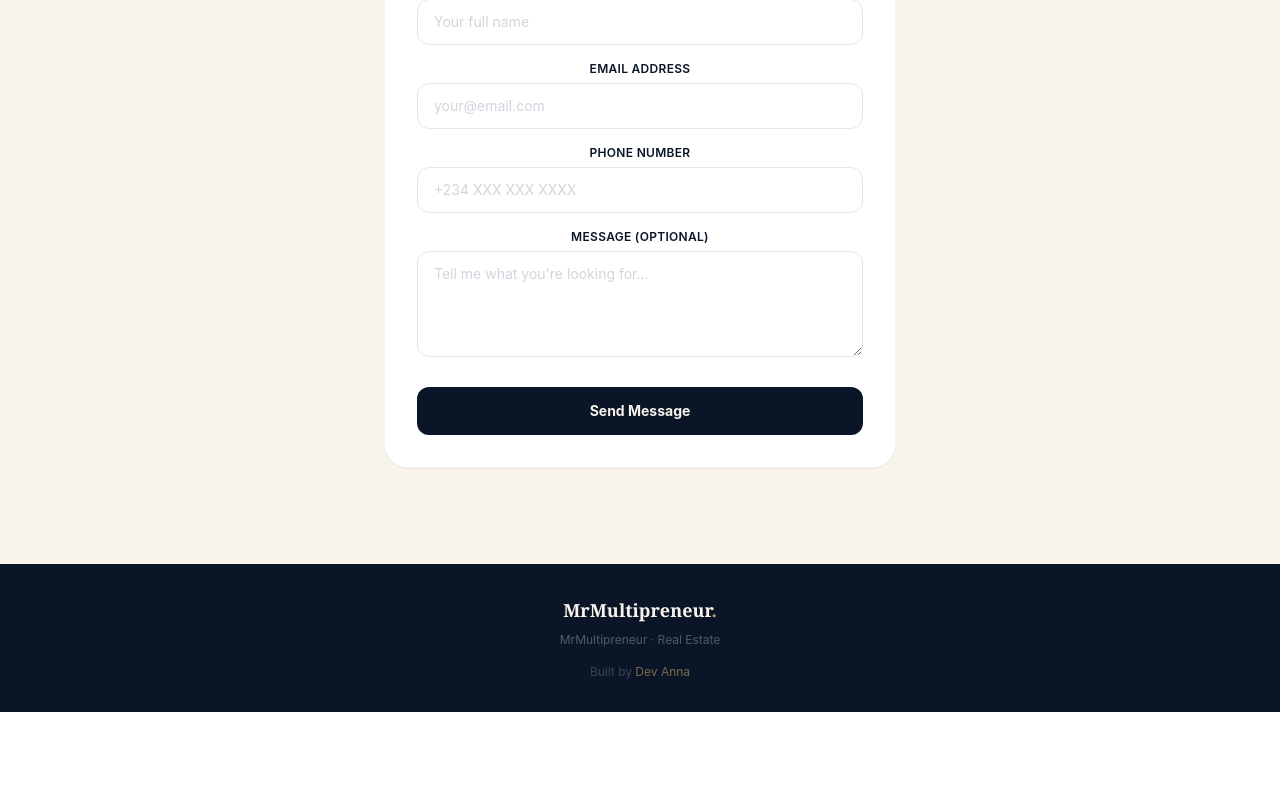
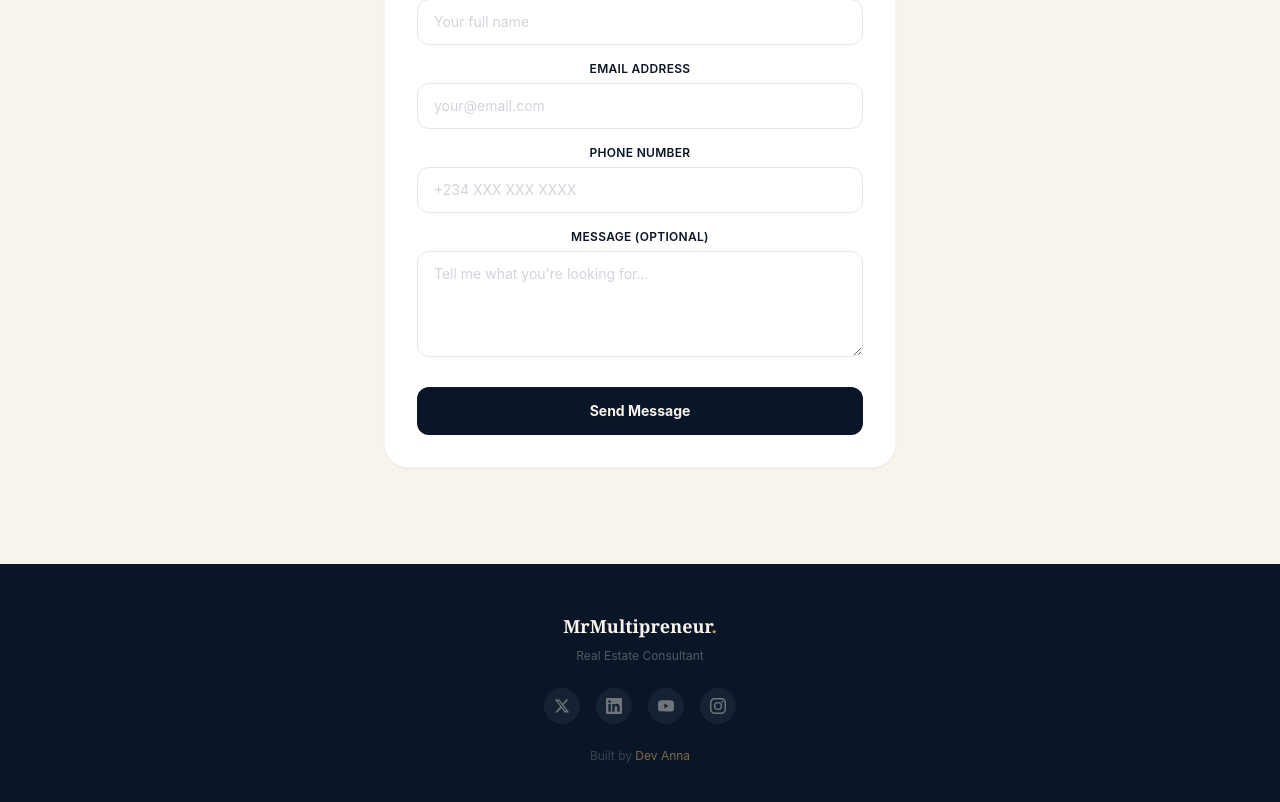
Before and after one commit to dev-anna-life/mr-multipreneur-realtor, a Next.js app: page / in a window 1280 px wide. Shown: the part 3791-4593 px from the top of the page. Before the commit the page ends 4503 px from the top, so only its background shows below. Built offline with nearby package versions, Linux system fonts and the light colour scheme.

Commit message:
Add social media links (X, LinkedIn, YouTube, Instagram)

```diff
--- a/app/page.js
+++ b/app/page.js
@@ -318,10 +318,24 @@
         </section>
       </Reveal>
 
-      <footer className="bg-navy text-cream/40 text-xs text-center py-8 px-6">
+      <footer className="bg-navy text-cream/40 text-xs text-center py-12 px-6">
         <div className="max-w-7xl mx-auto">
           <div className="font-display font-black text-lg text-cream mb-2">MrMultipreneur<span className="text-gold">.</span></div>
-          <p className="text-cream/30">MrMultipreneur &middot; Real Estate</p>
+          <p className="text-cream/30">Real Estate Consultant</p>
+          <div className="flex justify-center gap-4 mt-6 mb-6">
+            <a href="https://x.com/mrmultiprenuer" target="_blank" rel="noopener noreferrer" className="w-9 h-9 bg-white/5 rounded-full flex items-center justify-center text-cream/40 hover:bg-gold hover:text-navy hover:scale-110 transition-all duration-300" aria-label="X / Twitter">
+              <svg className="w-4 h-4" fill="currentColor" viewBox="0 0 24 24"><path d="M18.244 2.25h3.308l-7.227 8.26 8.502 11.24H16.17l-5.214-6.817L4.99 21.75H1.68l7.73-8.835L1.254 2.25H8.08l4.713 6.231zm-1.161 17.52h1.833L7.084 4.126H5.117z"/></svg>
+            </a>
+            <a href="https://www.linkedin.com/in/harrison-ugochukwu-mrmultiprenuer" target="_blank" rel="noopener noreferrer" className="w-9 h-9 bg-white/5 rounded-full flex items-center justify-center text-cream/40 hover:bg-gold hover:text-navy hover:scale-110 transition-all duration-300" aria-label="LinkedIn">
+              <svg className="w-4 h-4" fill="currentColor" viewBox="0 0 24 24"><path d="M20.447 20.452h-3.554v-5.569c0-1.328-.027-3.037-1.852-3.037-1.853 0-2.136 1.445-2.136 2.939v5.667H9.351V9h3.414v1.561h.046c.477-.9 1.637-1.85 3.37-1.85 3.601 0 4.267 2.37 4.267 5.455v6.286zM5.337 7.433a2.062 2.062 0 01-2.063-2.065 2.064 2.064 0 112.063 2.065zm1.782 13.019H3.555V9h3.564v11.452zM22.225 0H1.771C.792 0 0 .774 0 1.729v20.542C0 23.227.792 24 1.771 24h20.451C23.2 24 24 23.227 24 22.271V1.729C24 .774 23.2 0 22.222 0h.003z"/></svg>
+            </a>
+            <a href="https://youtube.com/@harrison_ugochukwu" target="_blank" rel="noopener noreferrer" className="w-9 h-9 bg-white/5 rounded-full flex items-center justify-center text-cream/40 hover:bg-gold hover:text-navy hover:scale-110 transition-all duration-300" aria-label="YouTube">
+              <svg className="w-4 h-4" fill="currentColor" viewBox="0 0 24 24"><path d="M23.498 6.186a3.016 3.016 0 00-2.122-2.136C19.505 3.545 12 3.545 12 3.545s-7.505 0-9.377.505A3.017 3.017 0 00.502 6.186C0 8.07 0 12 0 12s0 3.93.502 5.814a3.016 3.016 0 002.122 2.136c1.871.505 9.376.505 9.376.505s7.505 0 9.377-.505a3.015 3.015 0 002.122-2.136C24 15.93 24 12 24 12s0-3.93-.502-5.814zM9.545 15.568V8.432L15.818 12l-6.273 3.568z"/></svg>
+            </a>
+            <a href="https://www.instagram.com/mrmultiprenuer" target="_blank" rel="noopener noreferrer" className="w-9 h-9 bg-white/5 rounded-full flex items-center justify-center text-cream/40 hover:bg-gold hover:text-navy hover:scale-110 transition-all duration-300" aria-label="Instagram">
+              <svg className="w-4 h-4" fill="currentColor" viewBox="0 0 24 24"><path d="M12 2.163c3.204 0 3.584.012 4.85.07 3.252.148 4.771 1.691 4.919 4.919.058 1.265.069 1.645.069 4.849 0 3.205-.012 3.584-.069 4.849-.149 3.225-1.664 4.771-4.919 4.919-1.266.058-1.644.07-4.85.07-3.204 0-3.584-.012-4.849-.07-3.26-.149-4.771-1.699-4.919-4.92-.058-1.265-.07-1.644-.07-4.849 0-3.204.013-3.583.07-4.849.149-3.227 1.664-4.771 4.919-4.919 1.266-.057 1.645-.069 4.849-.069zM12 0C8.741 0 8.333.014 7.053.072 2.695.272.273 2.69.073 7.052.014 8.333 0 8.741 0 12c0 3.259.014 3.668.072 4.948.2 4.358 2.618 6.78 6.98 6.98C8.333 23.986 8.741 24 12 24c3.259 0 3.668-.014 4.948-.072 4.354-.2 6.782-2.618 6.979-6.98.059-1.28.073-1.689.073-4.948 0-3.259-.014-3.667-.072-4.947-.196-4.354-2.617-6.78-6.979-6.98C15.668.014 15.259 0 12 0zm0 5.838a6.162 6.162 0 100 12.324 6.162 6.162 0 000-12.324zM12 16a4 4 0 110-8 4 4 0 010 8zm6.406-11.845a1.44 1.44 0 100 2.881 1.44 1.44 0 000-2.881z"/></svg>
+            </a>
+          </div>
           <p className="mt-4 text-cream/20">Built by <span className="text-gold/60">Dev Anna</span></p>
         </div>
       </footer>
```
Also changed, not shown: public/assets/API.png (added).
